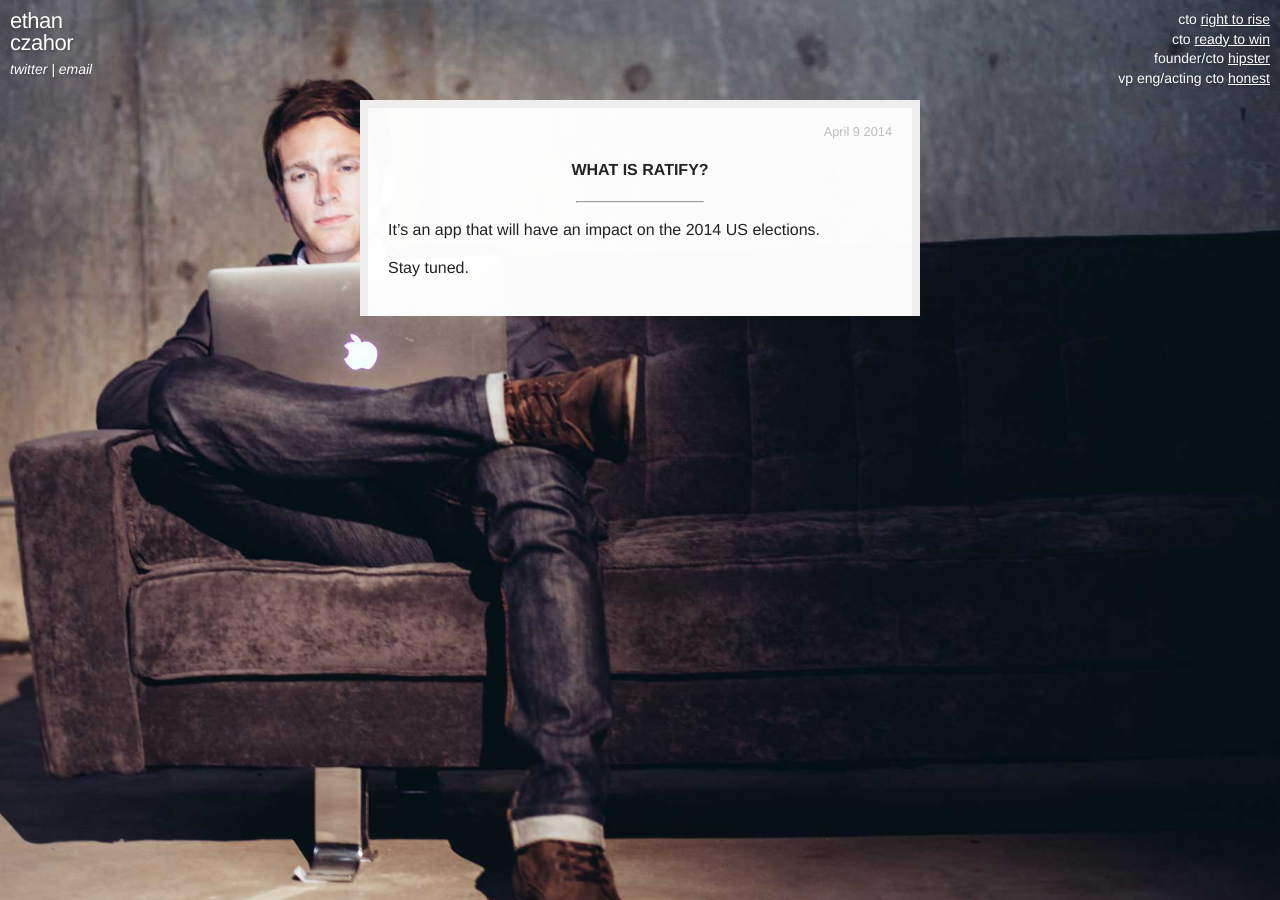
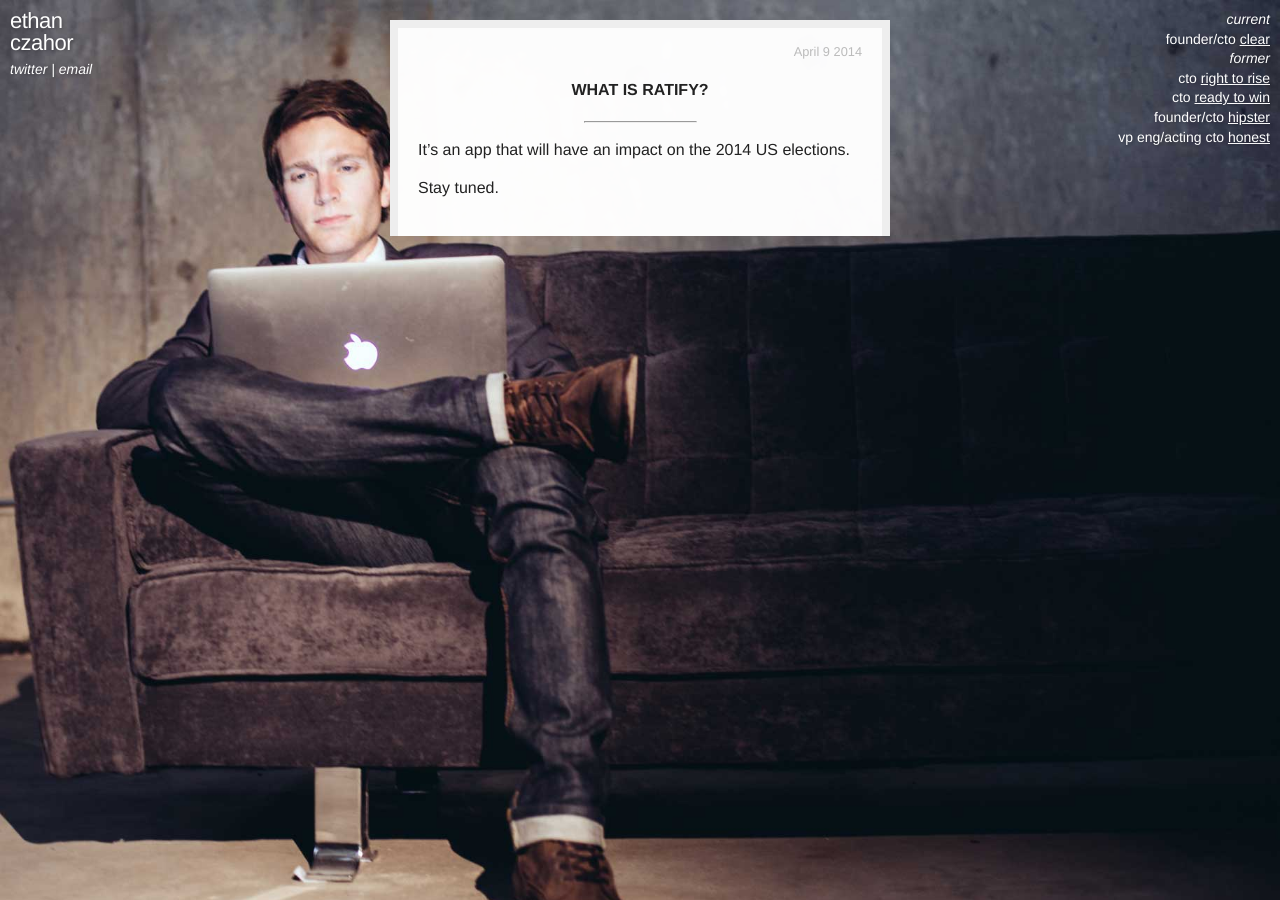
Before and after one commit to czahor/czahor.github.io, a Jekyll site: the page built from _posts/2014-04-09-what-is-ratify.markdown, in a window 1280 px wide. Built offline with Jekyll 4.4.1, drawn with Linux system fonts in a browser that asks for light colours; Markdown is read by kramdown in place of the engine named in the settings.

Commit message:
updated jobs

```diff
--- a/Gemfile
+++ b/Gemfile
@@ -1,9 +1,9 @@
-ruby '2.2.0'
+ruby '2.2.1'
 source 'https://rubygems.org'
 
 gem 'eventmachine', '1.0.6' # some bug
 gem 'github-pages'
-gem 'guard'
+gem 'guard', '~> 1'
 gem 'guard-jekyll-plus'
 gem 'guard-livereload'
 gem 'jekyll-redirect-from'
--- a/_layouts/default.html
+++ b/_layouts/default.html
@@ -31,6 +33,9 @@
       <a href="mailto:ethan@czahor.com" target="_blank">email</a>
     </h3>
     <h3 class="resume animated slideInRight">
+      <em>current</em><br>
+      founder/cto <a href="https://www.heyclear.com" target="_blank">clear</a><br>
+      <em>former</em><br>
       cto <a href="http://www.righttorisepac.org" target="_blank">right to rise</a><br>
       cto <a href="http://www.rtw.io" target="_blank">ready to win</a><br>
       founder/cto <a href="http://techcrunch.com/2012/03/15/aol-snaps-up-hyper-local-photosharing-app-hipster/" target="_blank">hipster</a><br>
--- a/css/main.css
+++ b/css/main.css
@@ -15,7 +15,7 @@ html { height: 100%; }
 body {
   background: #333 url('bg.jpg') no-repeat left top fixed;
   background-size: cover;
-  font: 14px 'Helvetica Neue', 'Helvetica-Neue', 'HelveticaNeue', Helvetica, Arial, sans-serif;
+  font: 14px 'proxima-nova', 'Helvetica Neue', 'Helvetica-Neue', 'HelveticaNeue', Helvetica, Arial, sans-serif;
   line-height: 1.4;
 }
 
@@ -88,8 +88,8 @@ h3.resume {
 /*****************************************************************************/
 
 .container-padding {
-  max-width: 580px;
-  margin: 100px auto 0;
+  max-width: 520px;
+  margin: 160px auto 0;
 }
 
 .container-padding .container {
@@ -143,6 +143,7 @@ h3.resume {
   h3.contact { position: fixed; }
   h3.resume { position: fixed; }
 
+  .container-padding { margin-top: 20px; }
   .container-padding .container {
     font-size: 16px;
   }
```
Also changed, not shown: other parts of _layouts/default.html (+2 -0 lines), _posts/2015-04-10-hey-clear.markdown (added, +7 -0 lines), Gemfile.lock.
